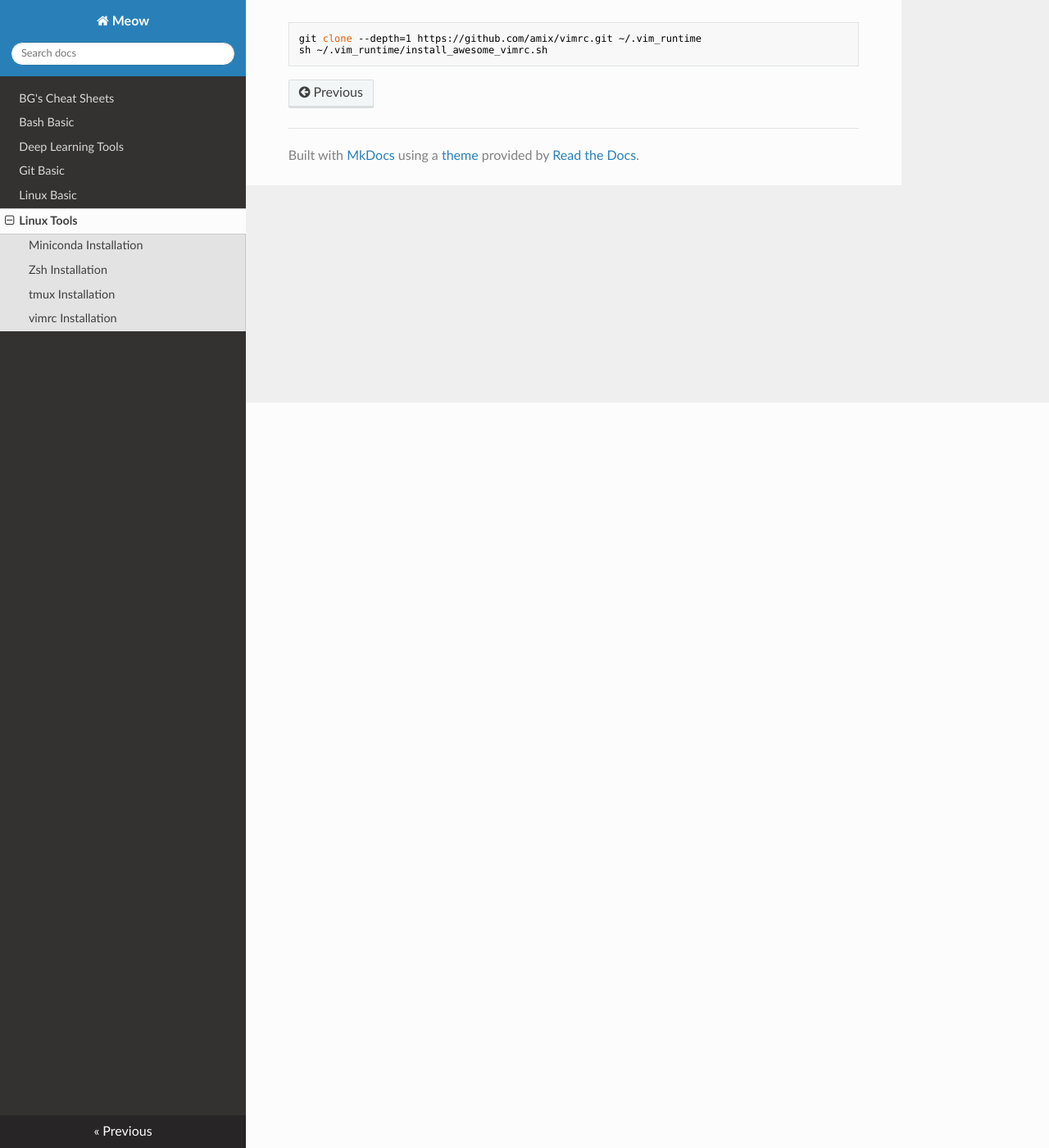
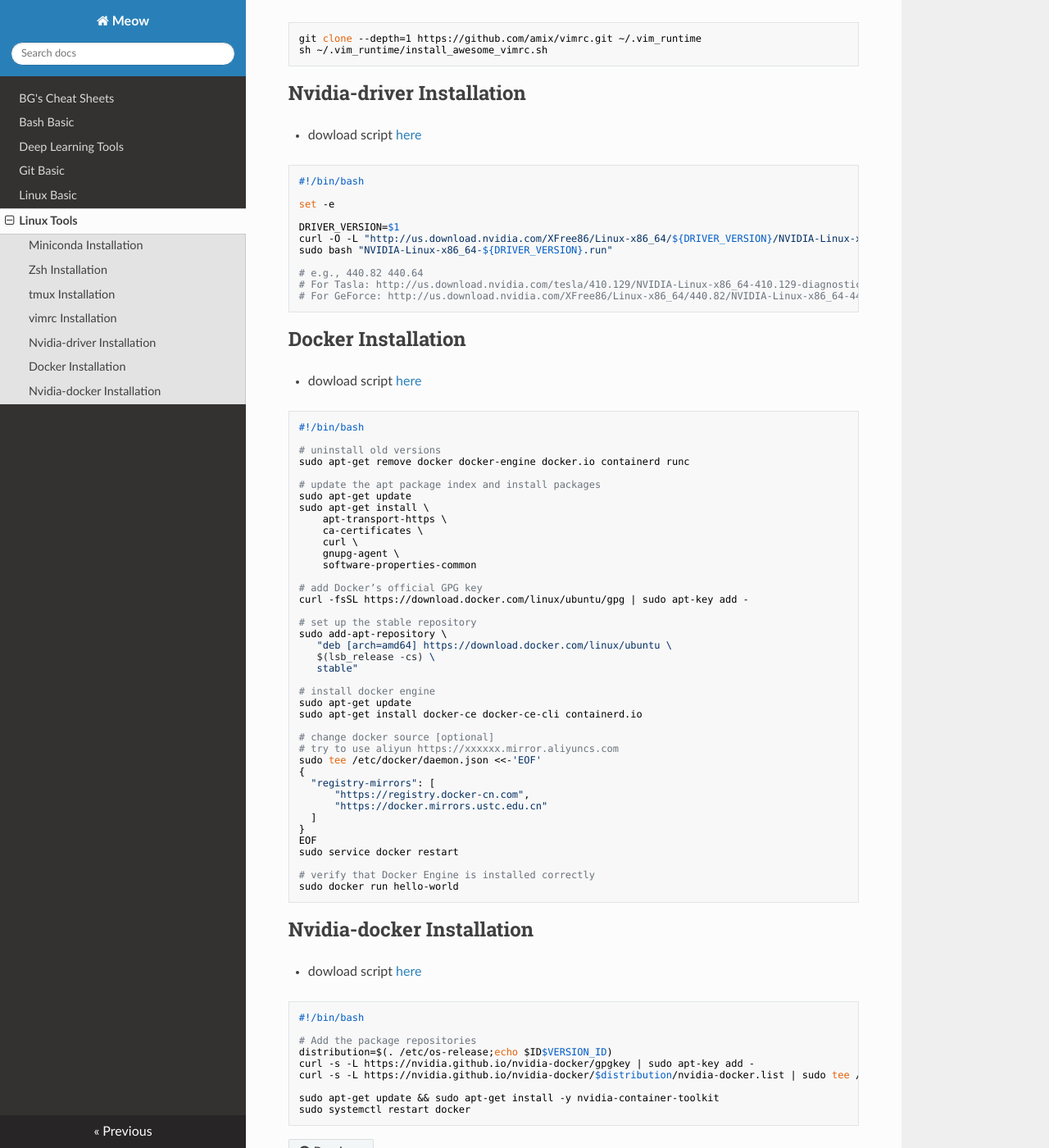
Before and after one commit to BIGBALLON/Meow, an MkDocs documentation site: the page built from docs/linux_tools.md, in a window 1280 px wide and 1400 px high, scrolled down 909 px. Shown: the whole window at 82% size. Built offline with MkDocs 1.6.1, drawn with Linux system fonts in a browser that asks for light colours; nearby versions of some CDN libraries.

Commit message:
[:art:] add new docker script

````diff
--- a/docs/linux_tools.md
+++ b/docs/linux_tools.md
@@ -51,3 +51,87 @@ cp .tmux/.tmux.conf.local .
 git clone --depth=1 https://github.com/amix/vimrc.git ~/.vim_runtime
 sh ~/.vim_runtime/install_awesome_vimrc.sh
 ```
+
+## Nvidia-driver Installation
+
+- dowload script [here](./files/nvidia-driver.sh)
+
+```bash
+#!/bin/bash
+
+set -e
+
+DRIVER_VERSION=$1
+curl -O -L "http://us.download.nvidia.com/XFree86/Linux-x86_64/${DRIVER_VERSION}/NVIDIA-Linux-x86_64-${DRIVER_VERSION}.run"
+sudo bash "NVIDIA-Linux-x86_64-${DRIVER_VERSION}.run"
+
+# e.g., 440.82 440.64
+# For Tasla: http://us.download.nvidia.com/tesla/410.129/NVIDIA-Linux-x86_64-410.129-diagnostic.run
+# For GeForce: http://us.download.nvidia.com/XFree86/Linux-x86_64/440.82/NVIDIA-Linux-x86_64-440.82.run
+```
+
+
+## Docker Installation
+
+- dowload script [here](./files/docker.sh)
+
+
+```bash
+#!/bin/bash
+
+# uninstall old versions
+sudo apt-get remove docker docker-engine docker.io containerd runc
+
+# update the apt package index and install packages
+sudo apt-get update
+sudo apt-get install \
+    apt-transport-https \
+    ca-certificates \
+    curl \
+    gnupg-agent \
+    software-properties-common
+
+# add Docker’s official GPG key
+curl -fsSL https://download.docker.com/linux/ubuntu/gpg | sudo apt-key add -
+
+# set up the stable repository
+sudo add-apt-repository \
+   "deb [arch=amd64] https://download.docker.com/linux/ubuntu \
+   $(lsb_release -cs) \
+   stable"
+
+# install docker engine
+sudo apt-get update
+sudo apt-get install docker-ce docker-ce-cli containerd.io
+
+# change docker source [optional]
+# try to use aliyun https://xxxxxx.mirror.aliyuncs.com
+sudo tee /etc/docker/daemon.json <<-'EOF'
+{
+  "registry-mirrors": [
+      "https://registry.docker-cn.com",
+      "https://docker.mirrors.ustc.edu.cn"
+  ]
+}
+EOF
+sudo service docker restart
+
+# verify that Docker Engine is installed correctly
+sudo docker run hello-world
+```
+
+## Nvidia-docker Installation
+
+- dowload script [here](./files/nvidia-docker.sh)
+
+```bash
+#!/bin/bash
+
+# Add the package repositories
+distribution=$(. /etc/os-release;echo $ID$VERSION_ID)
+curl -s -L https://nvidia.github.io/nvidia-docker/gpgkey | sudo apt-key add -
+curl -s -L https://nvidia.github.io/nvidia-docker/$distribution/nvidia-docker.list | sudo tee /etc/apt/sources.list.d/nvidia-docker.list
+
+sudo apt-get update && sudo apt-get install -y nvidia-container-toolkit
+sudo systemctl restart docker
+```
````
Also changed, not shown: 3 other files.
